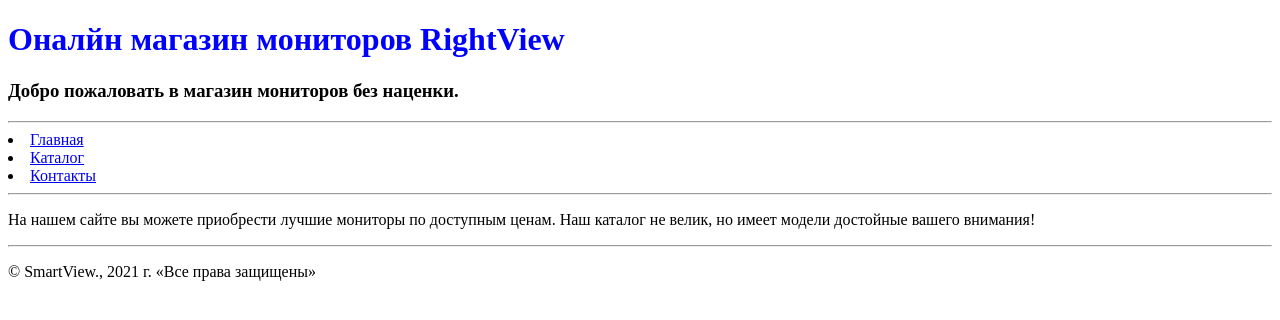
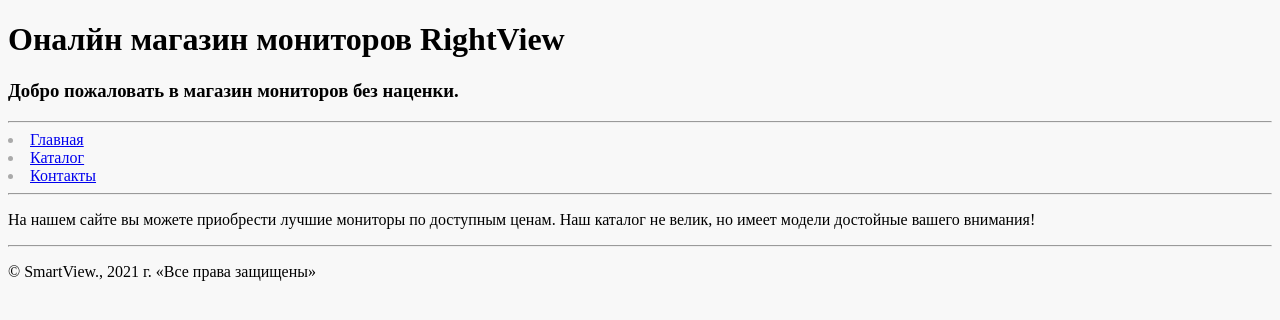
Before and after one commit to GlenKras/HTML1, a plain HTML site: page index.html in a window 1280 px wide. Drawn offline with Linux system fonts and the light colour scheme.

Commit message:
new commit

```diff
--- a/index.html
+++ b/index.html
@@ -1,20 +1,21 @@
 <!DOCTYPE html>
 <html>
     <head>
-        <link rel="stylesheet" type="text/css" href="style.css">
         <title>RightView</title>
         <link rel="shortcut icon" href="https://static.tildacdn.com/tild6466-3065-4634-a332-323133396333/screen-1065137_1280.png"/>
         <meta charset="UTF8">
+
+        <link rel="stylesheet" type="text/css" href="style.css">
     </head>
     <body>
         <h1><b>Оналйн магазин мониторов RightView</b></h1>
         <p><h3>Добро пожаловать в магазин мониторов без наценки.</h3></p>
         <hr>
-        <ui>
+        <ss>
             <li><a href="index.html"> Главная </a></li>
             <li><a href="Katalog.html"> Каталог </a></li>
             <li><a href="Kontakt.html"> Контакты </a></li>
-        </ui>
+        </ss>
         <hr>
         <p>На нашем сайте вы можете приобрести лучшие мониторы по доступным ценам. Наш каталог не велик, но имеет модели достойные вашего внимания!</p>
         <hr>
--- a/style.css
+++ b/style.css
@@ -1 +1,3 @@
-h1{color:blue; }
+h1{color:black; }
+body{background: #f8f8f8;}
+ss{color:#aaaaaa}
```
Also changed, not shown: benq.html (+4 -2 lines), gigabyte.html (+4 -2 lines), katalog.html (+4 -2 lines), kontakt.html (+4 -2 lines), xiaomi.html (+4 -2 lines).
